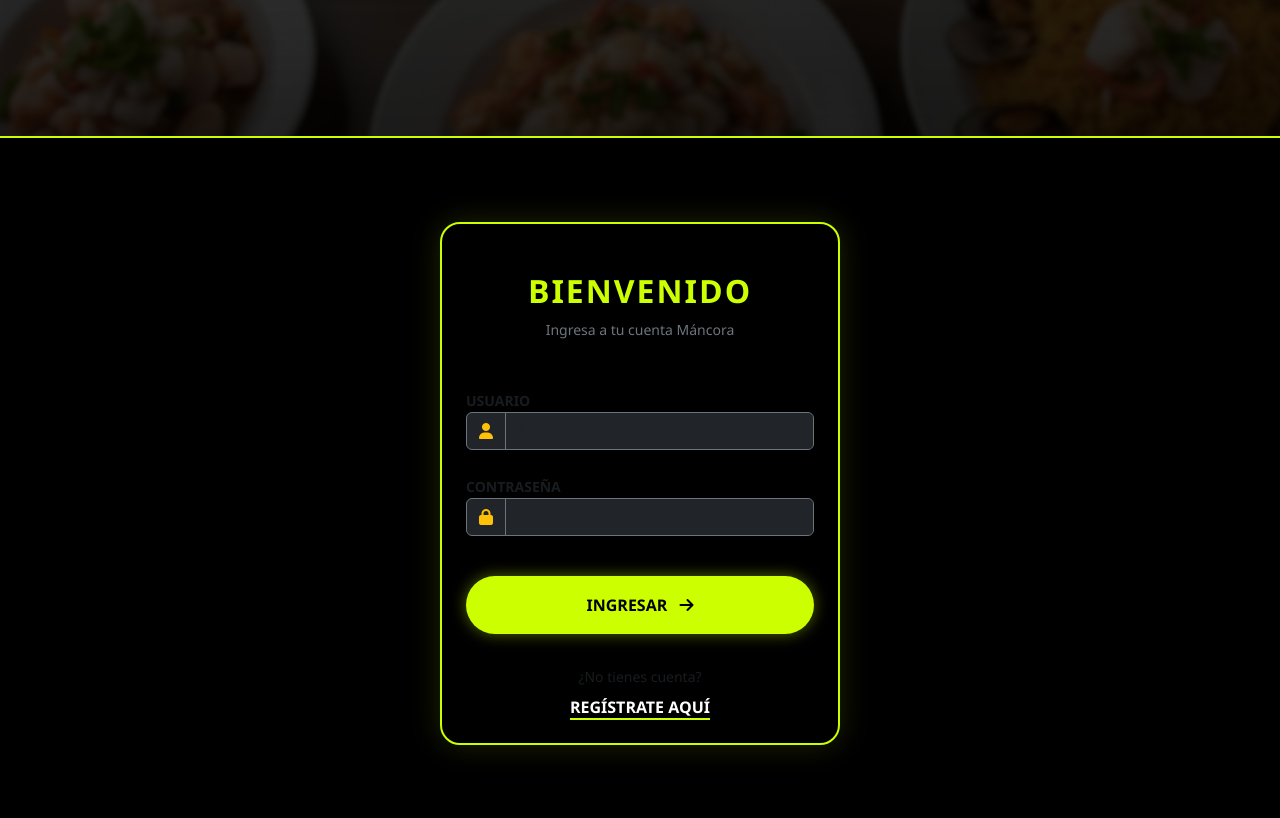
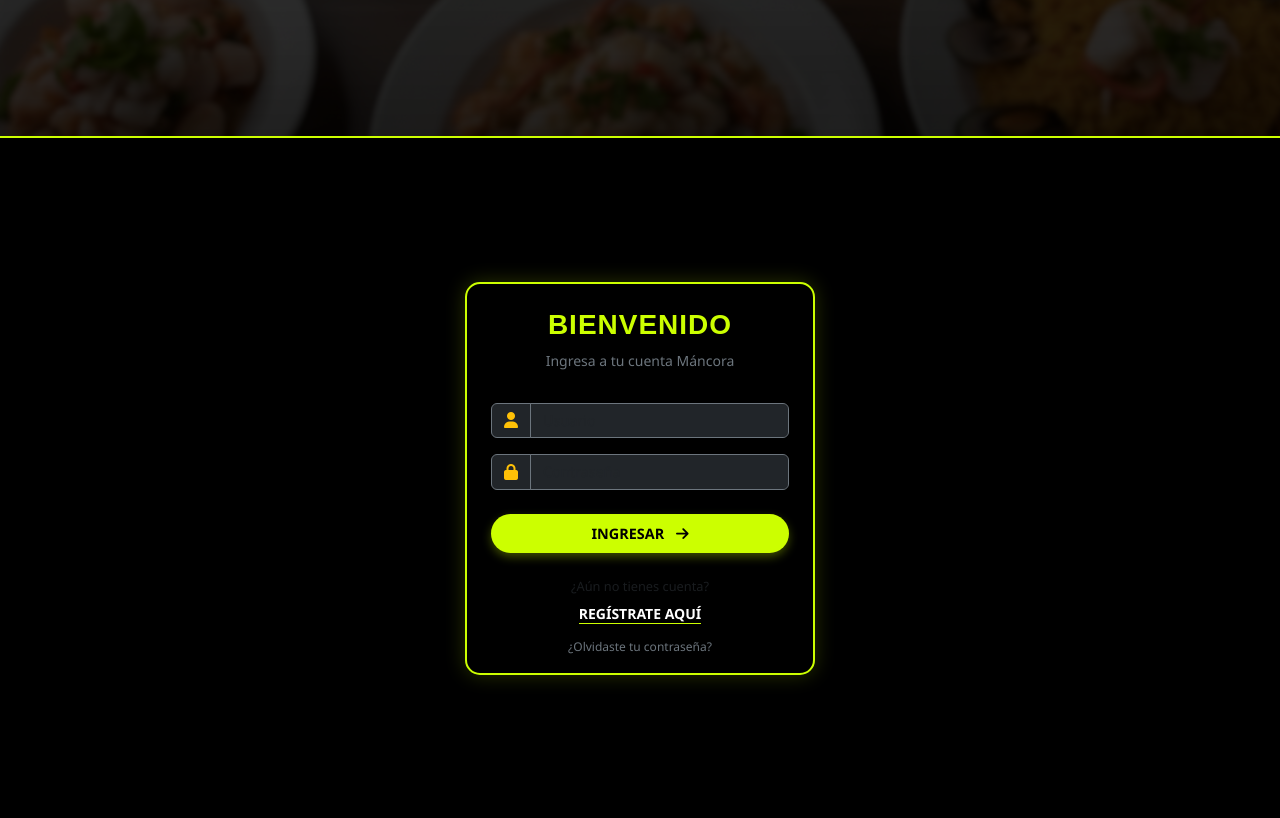
Before and after one commit to LuisanaC14/FoodManage, a Django app: page /accounts/login/ in a window 1280 px wide. Shown: the part 548-1366 px from the top of the page. Before the commit the page ends 1299 px from the top, so only its background shows below. Run offline with Django 5.2, Linux system fonts and the light colour scheme; some libraries are stand-ins or nearby versions.

Commit message:
Login compacto con alertas de error

```diff
--- a/templates/registration/login.html
+++ b/templates/registration/login.html
@@ -3,52 +3,80 @@
 
 {% block content %}
 <div class="container-fluid d-flex justify-content-center align-items-center"
-     style="min-height: 80vh; background: #000; padding-top: 50px;">
+     style="min-height: 85vh; background: #000;">
 
     <div class="card bg-black text-white fade-in-up"
-         style="width: 100%; max-width: 400px; border: 2px solid #ccff00; box-shadow: 0 0 30px rgba(204, 255, 0, 0.15); border-radius: 20px;">
+         style="width: 100%; max-width: 350px; border: 2px solid #ccff00; box-shadow: 0 0 20px rgba(204, 255, 0, 0.2); border-radius: 15px;">
 
-        <div class="card-header text-center pt-5 border-0 bg-transparent">
-            <h2 class="fw-bold" style="color: #ccff00; letter-spacing: 2px;">BIENVENIDO</h2>
-            <p class="text-secondary small">Ingresa a tu cuenta Máncora</p>
+        <div class="card-header text-center pt-4 border-0 bg-transparent">
+            <h3 style="color: #ccff00; font-family: sans-serif; font-weight: 900; letter-spacing: 1px; text-transform: uppercase;">
+                BIENVENIDO
+            </h3>
+            <p class="text-secondary small mb-0">Ingresa a tu cuenta Máncora</p>
         </div>
 
         <div class="card-body p-4">
-            <form method="post">
-                {% csrf_token %}
 
-                <div class="mb-4">
-                    <label class="fw-bold small text-muted">USUARIO</label>
+            {% if form.errors %}
+                <div class="alert alert-danger text-center p-2 mb-3 small fw-bold" style="background: rgba(220, 53, 69, 0.2); border: 1px solid #dc3545; color: #ffadad;">
+                    <i class="fas fa-exclamation-circle me-1"></i> Usuario o contraseña incorrectos.
+                </div>
+
+                <script>
+                    let intentos = localStorage.getItem('login_attempts') || 0;
+                    intentos++;
+                    localStorage.setItem('login_attempts', intentos);
+
+                    if (intentos >= 3) {
+                        document.write(`
+                            <div class="alert alert-warning text-center p-2 mb-3 small" style="background: rgba(255, 193, 7, 0.1); border: 1px solid #ffc107; color: #ffc107;">
+                                <i class="fas fa-lock me-1"></i> ¿Problemas para entrar?<br>
+                                <a href="{% url 'password_reset' %}" class="fw-bold text-decoration-underline text-white">Recuperar mi contraseña</a>
+                            </div>
+                        `);
+                    }
+                </script>
+            {% endif %}
+
+            <form method="post" onsubmit="localStorage.removeItem('login_attempts');"> {% csrf_token %}
+
+                <div class="mb-3">
                     <div class="input-group">
                         <span class="input-group-text bg-dark border-secondary text-warning"><i class="fas fa-user"></i></span>
-                        <input type="text" name="username" class="form-control bg-dark text-white border-secondary" placeholder="Ej: luisana" required>
+                        <input type="text" name="username" class="form-control bg-dark text-white border-secondary" placeholder="Usuario" required style="font-size: 0.9rem;">
                     </div>
                 </div>
 
                 <div class="mb-4">
-                    <label class="fw-bold small text-muted">CONTRASEÑA</label>
                     <div class="input-group">
                         <span class="input-group-text bg-dark border-secondary text-warning"><i class="fas fa-lock"></i></span>
-                        <input type="password" name="password" class="form-control bg-dark text-white border-secondary" placeholder="••••••••" required>
+                        <input type="password" name="password" class="form-control bg-dark text-white border-secondary" placeholder="Contraseña" required style="font-size: 0.9rem;">
                     </div>
                 </div>
 
-                <button type="submit" class="btn w-100 fw-bold py-3 rounded-pill mt-3"
-                        style="background-color: #ccff00; color: #000; box-shadow: 0 0 15px rgba(204, 255, 0, 0.4);">
+                <button type="submit" class="btn w-100 fw-bold py-2 text-uppercase"
+                        style="background-color: #ccff00; color: #000; border-radius: 50px; font-size: 0.9rem; box-shadow: 0 4px 10px rgba(204, 255, 0, 0.3); transition: transform 0.2s;">
                     INGRESAR <i class="fas fa-arrow-right ms-2"></i>
                 </button>
             </form>
         </div>
 
-        <div class="card-footer text-center pb-4 border-0 bg-transparent">
-            <p class="small text-muted mb-2">¿No tienes cuenta?</p>
-            <a href="{% url 'registro' %}" class="fw-bold text-decoration-none" style="color: #fff; border-bottom: 2px solid #ccff00;">REGÍSTRATE AQUÍ</a>
+        <div class="card-footer text-center pb-3 pt-0 border-0 bg-transparent">
+            <p class="small text-muted mb-1" style="font-size: 0.8rem;">¿Aún no tienes cuenta?</p>
+            <a href="{% url 'registro' %}" class="fw-bold text-decoration-none small" style="color: #fff; border-bottom: 1px solid #ccff00;">
+                REGÍSTRATE AQUÍ
+            </a>
+            <div class="mt-2">
+                 <a href="{% url 'password_reset' %}" class="text-secondary small text-decoration-none" style="font-size: 0.75rem;">¿Olvidaste tu contraseña?</a>
+            </div>
         </div>
     </div>
 </div>
 
 <style>
-    .fade-in-up { animation: fadeInUp 0.8s ease-out; }
-    @keyframes fadeInUp { from { opacity: 0; transform: translateY(20px); } to { opacity: 1; transform: translateY(0); } }
+    .fade-in-up { animation: fadeInUp 0.6s ease-out; }
+    @keyframes fadeInUp { from { opacity: 0; transform: translateY(15px); } to { opacity: 1; transform: translateY(0); } }
+    button[type="submit"]:hover { transform: scale(1.02); background-color: #d4ff33; }
+    .form-control:focus { box-shadow: none; border-color: #ccff00; }
 </style>
 {% endblock %}
```
